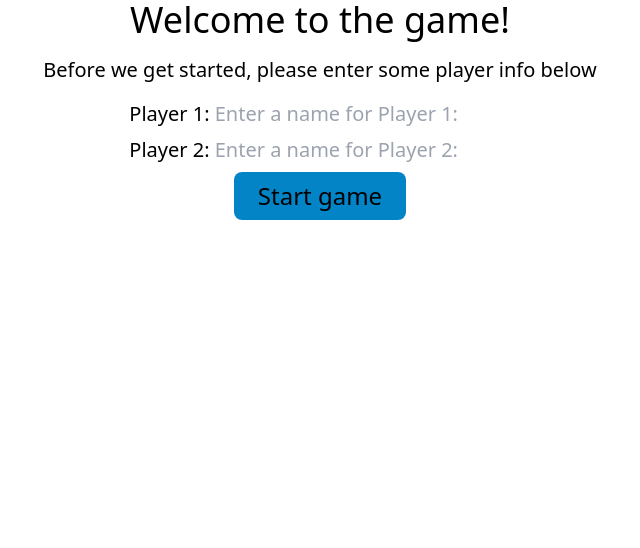
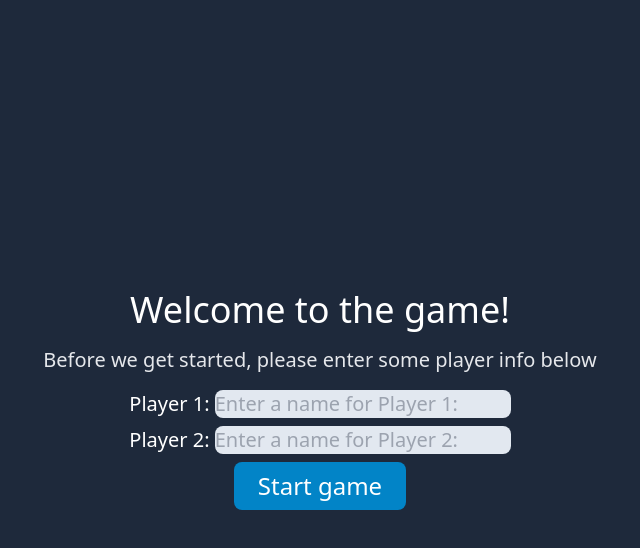
Before and after one commit to thienautran/cats-v-rats, a SvelteKit app: page / in a window 1280 px wide. Shown: the top 548 px of the page, without its empty margins (320-960 px from the left). Built offline with nearby package versions, Linux system fonts and the light colour scheme.

Commit message:
feat: added general styles

```diff
--- a/src/app.postcss
+++ b/src/app.postcss
@@ -2,3 +2,15 @@
 @tailwind base;
 @tailwind components;
 @tailwind utilities;
+
+body {
+	@apply bg-slate-800 text-white flex justify-center items-center min-h-screen min-w-full;
+}
+
+p {
+	@apply text-gray-200;
+}
+
+input {
+	@apply rounded-lg bg-slate-200 text-gray-600;
+}
```
